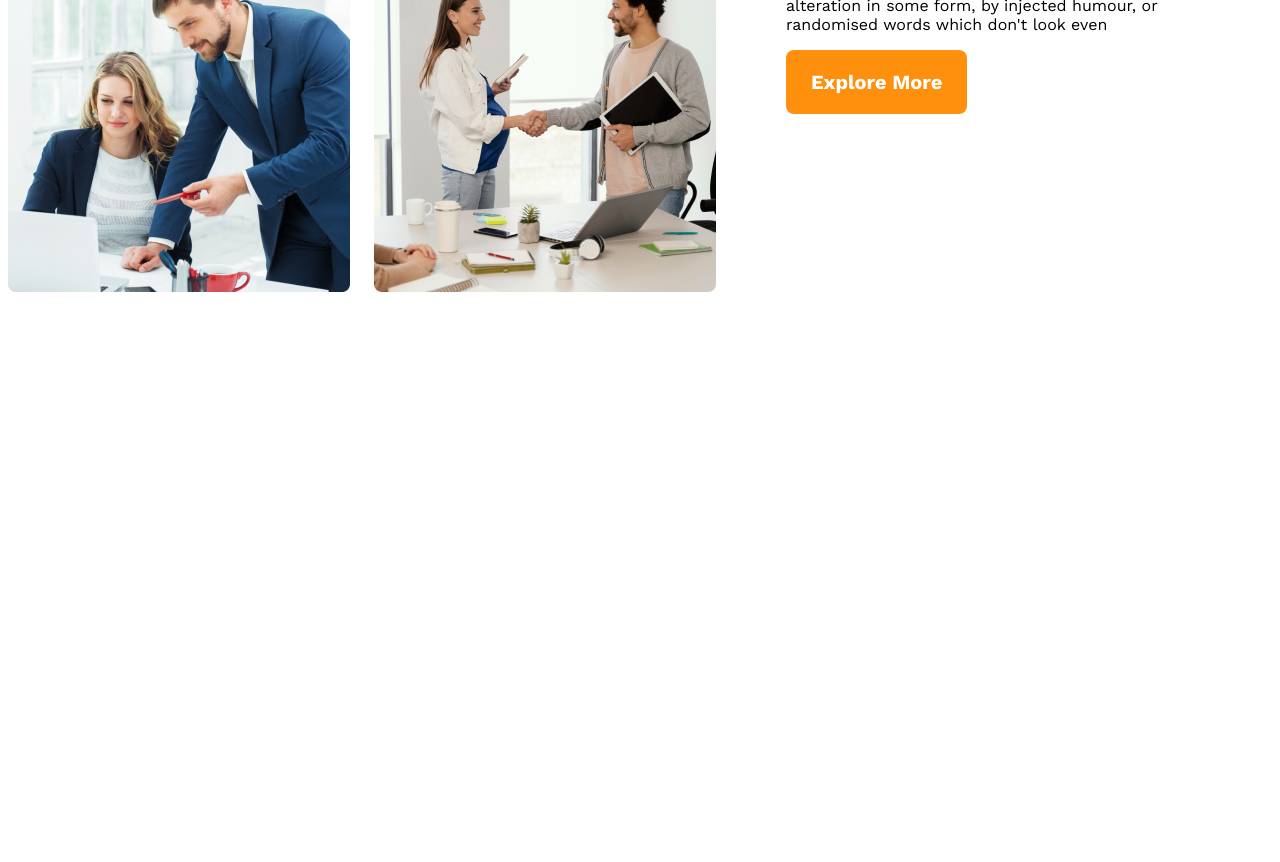
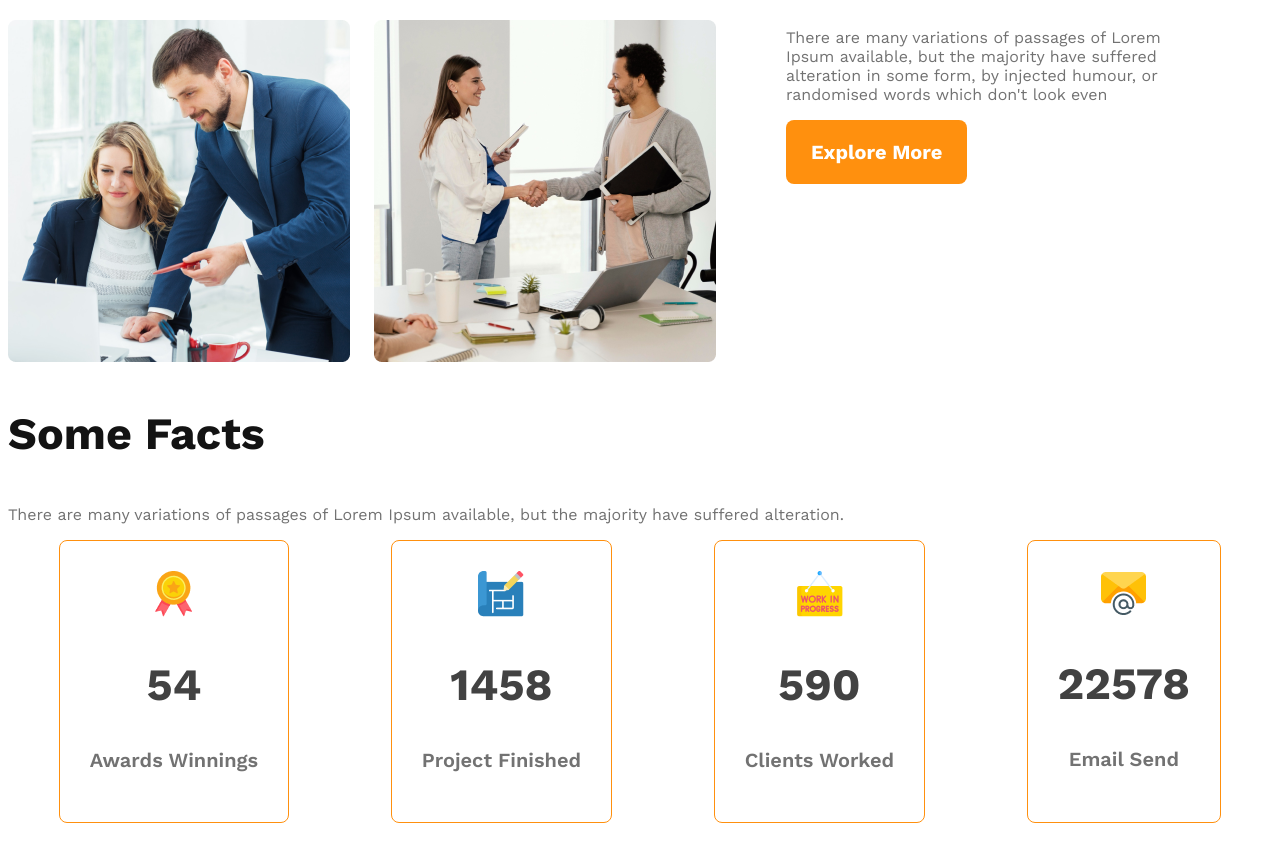
Before and after one commit to airabiul/g3-architects-website, a plain HTML site: page index.html in a window 1280 px wide. Shown: the part 1427-2289 px from the top of the page. Before the commit the page ends 1727 px from the top, so only its background shows below. Drawn offline with nearby package versions, Linux system fonts and the light colour scheme.

Commit message:
some fact icon added

```diff
--- a/index.html
+++ b/index.html
@@ -9,7 +9,7 @@
 <!-- header start -->
 <header>
     <nav>
-        <h3 class="nav-title">G3 Architects</h3>
+        <h3 class="section-title">G3 Architects</h3>
         <ul>
             <li><a href="">Home</a></li>
             <li><a href="">About</a></li>
@@ -20,7 +20,7 @@
     <div class="banner">
         <div class="banner-contant">
         <h1 class="banner-title">Brand New Group of Architects</h1>
-        <p class="banner-description">There are many variations of passages of Lorem Ipsum available, but the majority have suffered alteration in some form, by injected humour, or randomised words which don't look even</p>
+        <p class="text-lighi-gray">There are many variations of passages of Lorem Ipsum available, but the majority have suffered alteration in some form, by injected humour, or randomised words which don't look even</p>
         <button class="btn-primary">Explore More</button>
         </div>
      <img class="banner-image" src="images/banner.png" alt="">
@@ -39,8 +39,42 @@
             </div>
             <div class="team-contant">
                 <h3 class="team-titla"><span class="quick-list">Quick list</span> <span class="of-our">of Our</span> <span class="text-features">Features</span></h3>
-                <p class="team-description">There are many variations of passages of Lorem Ipsum available, but the majority have suffered alteration in some form, by injected humour, or randomised words which don't look even</p>
+                <p class="text-lighi-gray">There are many variations of passages of Lorem Ipsum available, but the majority have suffered alteration in some form, by injected humour, or randomised words which don't look even</p>
                 <button class="btn-primary">Explore More</button>
+            </div>
+        </section>
+        <!-- team sectiom end here -->
+        <!-- features sectiom start here -->
+        <section class="features-section">
+
+        </section>
+
+        <section class="some-facts">
+            <h3 class="section-title">Some Facts</h3>
+            <p class="text-lighi-gray">
+                There are many variations of passages of Lorem Ipsum available, but the majority have suffered alteration.
+            </p>
+            <div class="facts-card-container">
+                <div class="card">
+                    <img src="./ribon.png" alt="">
+                    <h2 class="card-start">54</h2>
+                    <p class="card-title text-lighi-gray">Awards Winnings</p>
+                </div>
+                <div class="card">
+                    <img src="./projects.png" alt="">
+                    <h2 class="card-start">1458</h2>
+                    <p class="card-title text-lighi-gray">Project Finished</p>
+                </div>
+                <div class="card">
+                    <img src="./customers.png" alt="">
+                    <h2 class="card-start">590</h2>
+                    <p class="card-title text-lighi-gray">Clients Worked</p>
+                </div>
+                <div class="card">
+                    <img src="./email.png" alt="">
+                    <h2 class="card-start">22578</h2>
+                    <p class="card-title text-lighi-gray">Email Send</p>
+                </div>
             </div>
         </section>
 
--- a/style.css
+++ b/style.css
@@ -1,4 +1,3 @@
-
 /* google font from google */
 @import url("https://fonts.googleapis.com/css2?family=Work+Sans:wght@400;500;600;700;800&display=swap");
 
@@ -6,15 +5,23 @@
   font-family: "Work Sans", sans-serif;
 }
 /* share style */
-.btn-primary{
+.btn-primary {
   border-radius: 8px;
-  background: #FF900E;
+  background: #ff900e;
   padding: 20px 25px;
-  color: #FFF;
+  color: #fff;
   font-size: 1.25rem;
   font-weight: 700;
   cursor: pointer;
   border: 0;
+}
+.text-lighi-gray {
+  color: #727272;
+}
+.section-title {
+  color: #131313;
+  font-size: 2.8rem;
+  font-weight: 700;
 }
 
 /* header style stare here */
@@ -29,11 +36,7 @@ nav {
   align-items: center;
 }
 
-.nav-title {
-  color: #131313;
-  font-size: 2.8rem;
-  font-weight: 700;
-}
+
 
 nav > ul {
   display: flex;
@@ -51,74 +54,108 @@ nav ul li a {
   color: #424242;
 }
 /* banner style start */
-.banner-contant{
+.banner-contant {
   max-width: 800px;
   text-align: center;
   margin: 0 auto;
 }
 
-.banner-title{
+.banner-title {
   color: #131313;
   font-size: 4rem;
   font-weight: 700;
 }
 
-.banner-description{
+.banner-description {
   color: #727272;
   font-weight: 400;
 }
-.banner-image{
+.banner-image {
   margin-top: 20px;
   width: 100%;
 }
 /* main start here */
-main{
+main {
   max-width: 1440px;
-  margin: 0 auto;
+  margin: 70px auto;
 }
 /* team section start */
-.team-container{
+.team-container {
   display: flex;
   align-items: center;
 }
-.team-img-container{
+.team-img-container {
   display: grid;
   grid-template-columns: repeat(2, 1fr);
   gap: 1.5rem;
 }
-.team-contant{
+.team-contant {
   padding-left: 70px;
   padding-right: 70px;
 }
-.team-titla{
+.team-titla {
   font-size: 2.8rem;
 }
-.team-titla .quick-list{
+.team-titla .quick-list {
   color: #727272;
   font-weight: 500;
 }
-.text-features{
-  color: #FF900E;
+.text-features {
+  color: #ff900e;
   font-weight: 700;
+}
+.facts-card-container{
+  display: flex;
+  justify-content: space-around;
+}
+
+.facts-card-container .card{
+  border-radius: 8px;
+  border: 1px solid #FF900E;
+  text-align: center;
+  padding: 30px;
+}
+.facts-card-container .card-title{
+
+  font-weight: 600;
+  font-size: 1.25rem;
+  margin-top: 5px;
+}
+
+.facts-card-container .card-start{
+  color:  #424242;
+  font-size: 2.8rem;
 }
 
 /* responsive mediya quary */
-  /* mobile devises */
-@media screen and (max-width:576px){
-  header{
+/* mobile devises */
+@media screen and (max-width: 576px) {
+  header {
     padding: 20px;
   }
-  nav{
+  nav,
+  .team-container,
+  .facts-card-container {
     flex-direction: column;
+  }
+  .team-img-container{
+    grid-template-columns: 1fr;
+  }
+  .team-contant {
+    padding-left: 20px;
+    padding-right: 20px;
+  }
+  .facts-card-container{
+    gap: 20px;
   }
 }
 
 /* tablet devises */
 @media screen and (min-width: 576px) and (max-width: 960px) {
-  nav{
+  nav, .team-container {
     flex-direction: column;
   }
-  header{
+  header {
     padding: 50px;
   }
 }
```
Also changed, not shown: customers.png (renamed from images/icons/customers.png), email.png (renamed from images/icons/email.png), projects.png (renamed from images/icons/projects.png), ribon.png (renamed from images/icons/ribon.png).
